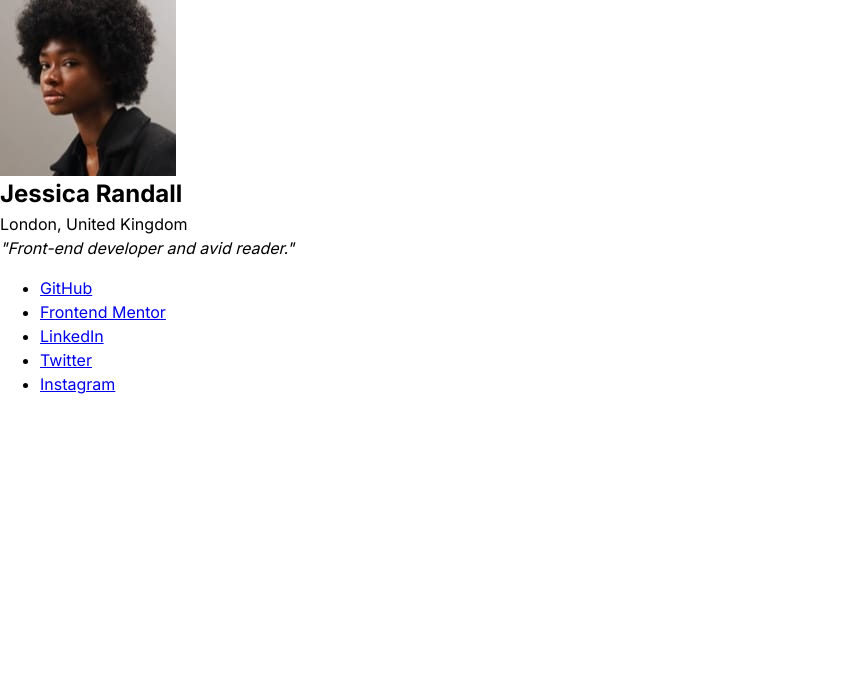
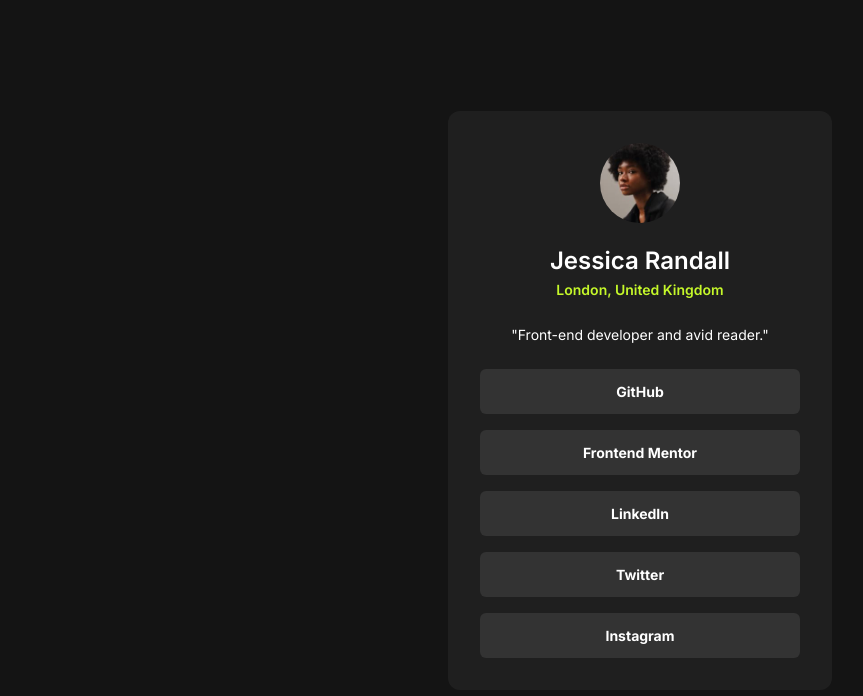
Before and after one commit to ralphvirtucio/social-links-profile, a plain HTML site: page index.html in a window 1280 px wide. Shown: the whole page, without its empty margins (0-863 px from the left). Drawn offline with Linux system fonts and the light colour scheme.

Commit message:
challenge complete

```diff
--- a/index.html
+++ b/index.html
@@ -33,21 +33,54 @@
   </head>
   <body>
     <main>
-      <section>
-        <div>
-          <img src="./assets/images/avatar-jessica.jpeg" alt="Profile of Jessica Randall">
+      <section class="social__profile">
+        <div class="social__profile-info">
+          <img
+            src="./assets/images/avatar-jessica.jpeg"
+            alt="Profile of Jessica Randall"
+            class="social__profile-img" />
           <div>
-            <h1>Jessica Randall</h1>
-            <p>London, United Kingdom</p>
+            <h1 class="social__profile-name">Jessica Randall</h1>
+            <p class="social__profile-address">London, United Kingdom</p>
           </div>
+          <em class="social__profile-bio">"Front-end developer and avid reader."</em>
         </div>
-        <em>"Front-end developer and avid reader."</em>
-        <ul>
-          <li><a href="https://www.github.com">GitHub</a></li>
-          <li><a href="https://www.frontendmentor.io/">Frontend Mentor</a></li>
-          <li><a href="https://www.linkedin.com">LinkedIn</a></li>
-          <li><a href="https://www.twitter.com">Twitter</a></li>
-          <li><a href="https://www.instagram.com">Instagram</a></li>
+        <ul class="social__link-list">
+          <li class="social__link-list-item">
+            <a
+              href="https://www.github.com"
+              target="_blank"
+              >GitHub</a
+            >
+          </li>
+          <li class="social__link-list-item">
+            <a
+              href="https://www.frontendmentor.io/"
+              target="_blank"
+              >Frontend Mentor</a
+            >
+          </li>
+          <li class="social__link-list-item">
+            <a
+              href="https://www.linkedin.com"
+              target="_blank"
+              >LinkedIn</a
+            >
+          </li>
+          <li class="social__link-list-item">
+            <a
+              href="https://www.twitter.com"
+              target="_blank"
+              >Twitter</a
+            >
+          </li>
+          <li class="social__link-list-item">
+            <a
+              href="https://www.instagram.com"
+              target="_blank"
+              >Instagram</a
+            >
+          </li>
         </ul>
       </section>
     </main>
--- a/style.css
+++ b/style.css
@@ -38,9 +38,11 @@
 }
 
 /* Remove list styles on ul, ol elements with a list role, which suggests default styling will be removed */
-ul[role='list'],
-ol[role='list'] {
+ul,
+ol {
   list-style: none;
+  padding: 0;
+  margin: 0;
 }
 
 /* Set core root defaults */
@@ -54,11 +56,17 @@
   text-rendering: optimizeSpeed;
   line-height: 1.5;
   font-family: "Inter", sans-serif;
+  background-color: var(--neutral-color-4);
+  display: flex;
+  align-items: center;
+  justify-content: center;
+  color: var(--neutral-color-1);
 }
 
 /* A elements that don't have a class get default styles */
-a:not([class]) {
+a {
   text-decoration-skip-ink: auto;
+  text-decoration: none;
 }
 
 /* Make images easier to work with */
@@ -91,3 +99,74 @@
     scroll-behavior: auto !important;
   }
 }
+
+main {
+  width: 90%;
+  max-width: 24rem;
+}
+
+.social__profile {
+  background-color: var(--neutral-color-3);
+  border-radius: 12px;
+  padding-block: 2rem;
+  padding-inline: 2rem;
+
+}
+
+.social__profile-info {
+  display: flex;
+  flex-direction: column;
+  align-items: center;
+  text-align: center;
+}
+
+
+.social__profile-img {
+  width: 5rem;
+  height: 5rem;
+  border-radius: 50%;
+  margin-block-end: 1.25rem;
+}
+
+.social__profile-name {
+  font-weight: var(--fw-600);
+}
+
+.social__profile-address {
+  color: var(--primary-color-1);
+  font-size: var(--fs-paragraph);
+  font-weight: var(--fw-600);
+}
+
+.social__profile-bio {
+  font-style: normal;
+  font-size: var(--fs-paragraph);
+  margin-block: 1.5rem;
+}
+
+
+.social__link-list {
+  display: flex;
+  flex-direction: column;
+  gap: 1rem;
+}
+
+.social__link-list-item a {
+  display: block;
+  background-color: var(--neutral-color-2);
+  border-radius: 6px;
+  color: var(--neutral-color-1);
+  padding-block: .75rem;
+  font-size: var(--fs-paragraph);
+  font-weight: var(--fw-700);
+  text-align: center;
+  cursor: pointer;
+  transition:
+    color .35s ease-in-out,
+    background-color .35s ease-in-out;
+
+}
+.social__link-list-item a:hover {
+  background-color: var(--primary-color-1);
+  color: var(--neutral-color-3);
+}
```
Also changed, not shown: screenshot.png (added), 2 other files.
